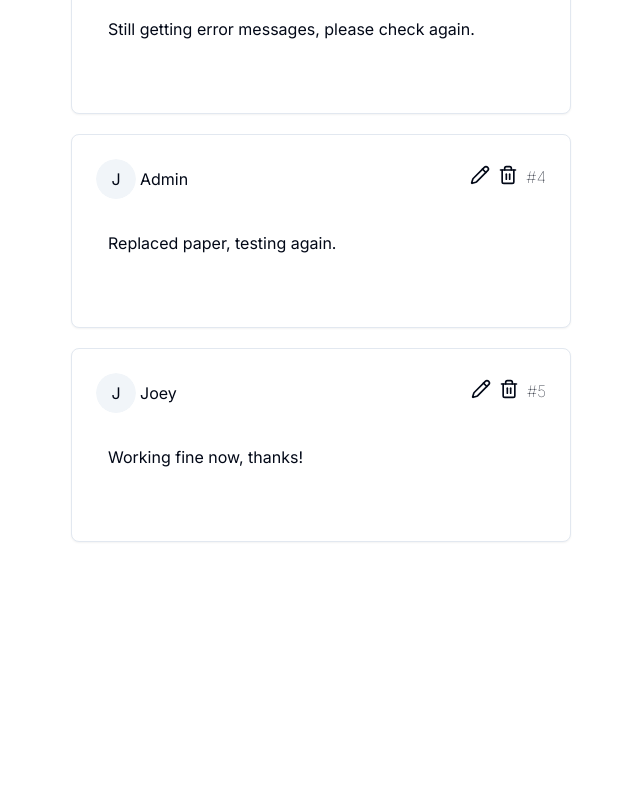
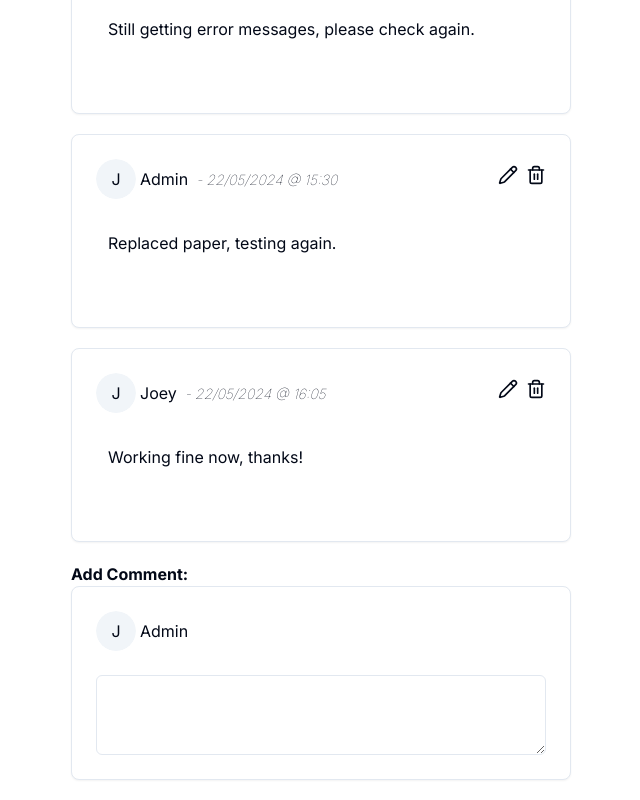
Before and after one commit to Akis-Hajittofi/ticket-management-system, a Next.js app: page /tickets/1 in a window 1280 px wide. Shown: the part 980-1780 px from the top of the page, without its empty margins (161-801 px from the left). Before the commit the page ends 1542 px from the top, so only its background shows below. Built offline with nearby package versions, Linux system fonts and the light colour scheme.

Commit message:
Compose comment + Date & time for comments + ticket creation time.

```diff
--- a/app/ticket-provider.js
+++ b/app/ticket-provider.js
@@ -9,6 +9,7 @@ const tickets = [
     description:
       "Every time I try and print, I get error messages saying that printer is jammed.",
     date: "20/05/2024",
+    time: "09:15",
     status: "Open",
     priority: "Medium",
     resolutionDate: "",
@@ -18,30 +19,35 @@ const tickets = [
         id: 1,
         author: "Admin",
         date: "20/05/2024",
+        time: "10:00",
         text: "Issue noted, will check the printer soon.",
       },
       {
         id: 2,
         author: "Admin",
         date: "21/05/2024",
+        time: "11:20",
         text: "Paper jam cleared, testing the printer now.",
       },
       {
         id: 3,
         author: "Joey",
         date: "21/05/2024",
+        time: "13:45",
         text: "Still getting error messages, please check again.",
       },
       {
         id: 4,
         author: "Admin",
         date: "22/05/2024",
+        time: "15:30",
         text: "Replaced paper, testing again.",
       },
       {
         id: 5,
         author: "Joey",
         date: "22/05/2024",
+        time: "16:05",
         text: "Working fine now, thanks!",
       },
     ],
@@ -53,6 +59,7 @@ const tickets = [
     description:
       "I am unable to access my email account. It keeps asking for a password reset.",
     date: "18/05/2024",
+    time: "08:50",
     status: "In Progress",
     priority: "High",
     resolutionDate: "",
@@ -62,30 +69,35 @@ const tickets = [
         id: 6,
         author: "Monica",
         date: "18/05/2024",
+        time: "09:10",
         text: "Investigating the password reset issue.",
       },
       {
         id: 7,
         author: "Rachel",
         date: "18/05/2024",
+        time: "09:30",
         text: "This is urgent, I need access ASAP.",
       },
       {
         id: 8,
         author: "Monica",
         date: "19/05/2024",
+        time: "10:25",
         text: "Requested password reset from IT admin.",
       },
       {
         id: 9,
         author: "Admin",
         date: "19/05/2024",
+        time: "11:50",
         text: "Reset done, please try logging in now.",
       },
       {
         id: 10,
         author: "Rachel",
         date: "19/05/2024",
+        time: "12:10",
         text: "Access restored, thank you!",
       },
     ],
@@ -97,6 +109,7 @@ const tickets = [
     description:
       "My computer has been running extremely slow for the past week.",
     date: "15/05/2024",
+    time: "14:05",
     status: "Open",
     priority: "Low",
     resolutionDate: "",
@@ -106,30 +119,35 @@ const tickets = [
         id: 11,
         author: "Ross",
         date: "16/05/2024",
+        time: "10:15",
         text: "Scheduled a check-up for the computer.",
       },
       {
         id: 12,
         author: "Chandler",
         date: "16/05/2024",
+        time: "11:20",
         text: "It's getting worse, need a fix soon.",
       },
       {
         id: 13,
         author: "Ross",
         date: "17/05/2024",
+        time: "12:30",
         text: "Running diagnostic tests.",
       },
       {
         id: 14,
         author: "Ross",
         date: "18/05/2024",
+        time: "14:50",
         text: "Found some malware, starting cleanup.",
       },
       {
         id: 15,
         author: "Chandler",
         date: "18/05/2024",
+        time: "16:00",
         text: "Thanks, it's running better now.",
       },
     ],
@@ -141,39 +159,46 @@ const tickets = [
     description:
       "I need the latest version of Photoshop installed on my workstation.",
     date: "17/05/2024",
+    time: "09:00",
     status: "Resolved",
     priority: "Medium",
     resolutionDate: "19/05/2024",
+    resolutionTime: "12:00",
     assignedAgent: "Chandler",
     comments: [
       {
         id: 16,
         author: "Chandler",
         date: "17/05/2024",
+        time: "10:15",
         text: "Started Photoshop installation.",
       },
       {
         id: 17,
         author: "Monica",
         date: "18/05/2024",
+        time: "11:30",
         text: "Any update on the installation?",
       },
       {
         id: 18,
         author: "Chandler",
         date: "18/05/2024",
+        time: "13:45",
         text: "Almost done, will notify you shortly.",
       },
       {
         id: 19,
         author: "Chandler",
         date: "19/05/2024",
+        time: "14:50",
         text: "Installation completed successfully.",
       },
       {
         id: 20,
         author: "Monica",
         date: "19/05/2024",
+        time: "16:00",
         text: "Great, it's working perfectly now.",
       },
     ],
@@ -184,6 +209,7 @@ const tickets = [
     title: "Unable to connect to VPN",
     description: "I can't connect to the VPN when working from home.",
     date: "19/05/2024",
+    time: "08:45",
     status: "Open",
     priority: "High",
     resolutionDate: "",
@@ -193,30 +219,35 @@ const tickets = [
         id: 21,
         author: "Joey",
         date: "19/05/2024",
+        time: "09:15",
         text: "Checking VPN settings and configuration.",
       },
       {
         id: 22,
         author: "Phoebe",
         date: "19/05/2024",
+        time: "10:20",
         text: "This is urgent, I have a meeting soon.",
       },
       {
         id: 23,
         author: "Joey",
         date: "20/05/2024",
+        time: "11:25",
         text: "Restarted VPN server, please try connecting again.",
       },
       {
         id: 24,
         author: "Phoebe",
         date: "20/05/2024",
+        time: "13:35",
         text: "Still can't connect, need further assistance.",
       },
       {
         id: 25,
         author: "Admin",
         date: "20/05/2024",
+        time: "15:45",
         text: "Checking network settings from our end.",
       },
     ],
@@ -227,24 +258,34 @@ const tickets = [
     title: "Forgotten password",
     description: "I forgot the password to my computer. Need a reset.",
     date: "20/05/2024",
+    time: "09:30",
     status: "Resolved",
     priority: "Low",
     resolutionDate: "20/05/2024",
+    resolutionTime: "10:45",
     assignedAgent: "Phoebe",
     comments: [
       {
         id: 26,
         author: "Phoebe",
         date: "20/05/2024",
+        time: "09:45",
         text: "Password reset completed.",
       },
       {
         id: 27,
         author: "Ross",
         date: "20/05/2024",
+        time: "10:00",
         text: "Thanks, I can log in now.",
       },
-      { id: 28, author: "Phoebe", date: "20/05/2024", text: "You're welcome!" },
+      {
+        id: 28,
+        author: "Phoebe",
+        date: "20/05/2024",
+        time: "10:15",
+        text: "You're welcome!",
+      },
     ],
   },
   {
@@ -254,6 +295,7 @@ const tickets = [
     description:
       "The coffee machine in the break room is not working. Displays an error code.",
     date: "18/05/2024",
+    time: "07:50",
     status: "Open",
     priority: "Medium",
     resolutionDate: "",
@@ -263,30 +305,35 @@ const tickets = [
         id: 29,
         author: "Rachel",
         date: "18/05/2024",
+        time: "08:10",
         text: "Noted the error code, looking up the manual.",
       },
       {
         id: 30,
         author: "Gunther",
         date: "18/05/2024",
+        time: "09:45",
         text: "This is urgent, the team needs coffee!",
       },
       {
         id: 31,
         author: "Rachel",
         date: "19/05/2024",
+        time: "11:20",
         text: "Contacted the service company for repair.",
       },
       {
         id: 32,
         author: "Service Tech",
         date: "19/05/2024",
+        time: "14:05",
         text: "Scheduled repair for tomorrow.",
       },
       {
         id: 33,
         author: "Rachel",
         date: "20/05/2024",
+        time: "10:35",
         text: "Repair completed, coffee machine is working.",
       },
     ],
@@ -298,6 +345,7 @@ const tickets = [
     description:
       "There's a lot of static on the office phone line. Hard to hear clients.",
     date: "16/05/2024",
+    time: "08:00",
     status: "In Progress",
     priority: "High",
     resolutionDate: "",
@@ -307,30 +355,35 @@ const tickets = [
         id: 34,
         author: "Chandler",
         date: "16/05/2024",
+        time: "09:20",
         text: "Investigating the phone line issue.",
       },
       {
         id: 35,
         author: "Janice",
         date: "16/05/2024",
+        time: "10:35",
         text: "Please fix this ASAP, it's affecting my work.",
       },
       {
         id: 36,
         author: "Chandler",
         date: "17/05/2024",
+        time: "11:15",
         text: "Contacted phone service provider for support.",
       },
       {
         id: 37,
         author: "Service Provider",
         date: "17/05/2024",
+        time: "13:50",
         text: "Technician scheduled to visit tomorrow.",
       },
       {
         id: 38,
         author: "Chandler",
         date: "18/05/2024",
+        time: "14:40",
         text: "Technician fixed the line, should be clear now.",
       },
     ],
@@ -342,33 +395,39 @@ const tickets = [
     description:
       "The bulb in the conference room projector needs to be replaced.",
     date: "15/05/2024",
+    time: "09:30",
     status: "Resolved",
     priority: "Low",
     resolutionDate: "16/05/2024",
+    resolutionTime: "14:00",
     assignedAgent: "Monica",
     comments: [
       {
         id: 39,
         author: "Monica",
         date: "15/05/2024",
+        time: "10:20",
         text: "Ordered new projector bulb.",
       },
       {
         id: 40,
         author: "Mike",
         date: "15/05/2024",
+        time: "12:30",
         text: "Thanks, we need it for tomorrow's meeting.",
       },
       {
         id: 41,
         author: "Monica",
         date: "16/05/2024",
+        time: "11:00",
         text: "Replaced projector bulb, tested successfully.",
       },
       {
         id: 42,
         author: "Mike",
         date: "16/05/2024",
+        time: "15:15",
         text: "Great, it's working perfectly.",
       },
     ],
@@ -379,6 +438,7 @@ const tickets = [
     title: "Access to shared drive",
     description: "I need access to the shared drive for the marketing team.",
     date: "19/05/2024",
+    time: "11:30",
     status: "Open",
     priority: "Medium",
     resolutionDate: "",
@@ -388,24 +448,28 @@ const tickets = [
         id: 43,
         author: "Ross",
         date: "19/05/2024",
+        time: "12:15",
         text: "Requesting access permissions from IT.",
       },
       {
         id: 44,
         author: "Emily",
         date: "19/05/2024",
+        time: "13:20",
         text: "Need this access to complete my tasks.",
       },
       {
         id: 45,
         author: "Admin",
         date: "20/05/2024",
+        time: "10:05",
         text: "Permissions granted, access should be available now.",
       },
       {
         id: 46,
         author: "Emily",
         date: "20/05/2024",
+        time: "11:30",
         text: "Confirmed, I have access now. Thank you!",
       },
     ],
--- a/app/tickets/Comment.jsx
+++ b/app/tickets/Comment.jsx
@@ -5,6 +5,7 @@ import { Textarea } from "@/components/ui/textarea";
 import { Pencil, Trash2 } from "lucide-react";
 import React, { useContext, useState } from "react";
 import { TicketContext } from "../ticket-provider";
+import { currentDate, currentTime } from "@/lib/utils";
 
 function Comment({ comment, ticket }) {
   const [ticketsState, setTicketsState] = useContext(TicketContext);
@@ -32,9 +33,14 @@ function Comment({ comment, ticket }) {
   return (
     <Card className="w-[500px]">
       <CardHeader className="flex flex-row justify-between">
-        <div className="flex flex-row items-center space-x-1">
+        <div className="flex flex-row items-baseline space-x-1">
           <Avatar />
-          <span>{comment.author}</span>
+          <div className="flex flex-row items-baseline">
+            <span>{comment.author}</span>
+            <span className="pl-2 font-thin text-sm italic">
+              - {comment.date} @ {comment.time}
+            </span>
+          </div>
         </div>
 
         <div className="flex flex-row space-x-2">
@@ -48,7 +54,6 @@ function Comment({ comment, ticket }) {
             size={20}
             onClick={() => handleDelete(comment.id)}
           />
-          <span className="font-thin">#{comment.id}</span>
         </div>
       </CardHeader>
       <CardContent>
--- /dev/null
+++ b/app/tickets/ComposeComment.jsx
@@ -0,0 +1,82 @@
+import Avatar from "@/components/Avatar";
+import { Button } from "@/components/ui/button";
+import { Card, CardContent, CardHeader } from "@/components/ui/card";
+import { Textarea } from "@/components/ui/textarea";
+import { currentDate, currentDateTime, currentTime } from "@/lib/utils";
+import React, { useContext, useState } from "react";
+import { TicketContext } from "../ticket-provider";
+
+function ComposeComment({ ticket }) {
+  const [ticketsState, setTicketsState] = useContext(TicketContext);
+  const [text, setText] = useState("");
+  const [isEditing, setIsEditing] = useState(false);
+
+  const handleSubmit = (e) => {
+    e.preventDefault();
+    ticket.comments.push({
+      id: Math.floor(Math.random() * (1999 - 100 + 1)) + 100,
+      author: "Admin",
+      date: currentDate(),
+      time: currentTime(),
+      text: text,
+    });
+
+    setIsEditing(false);
+    setTicketsState([...ticketsState]);
+  };
+
+  const cancelEdit = (e) => {
+    e.preventDefault();
+    setIsEditing(false);
+    setText("");
+  };
+
+  return (
+    <div className="mt-5">
+      <span className="font-bold pb-5">Add Comment:</span>
+      <Card className="w-[500px]">
+        <CardHeader className="flex flex-row justify-between">
+          <div className="flex flex-row items-center space-x-1">
+            <Avatar />
+            {/* Placeholder until I implement login */}
+            <span>Admin</span>
+          </div>
+        </CardHeader>
+        <CardContent>
+          <form>
+            <div className="grid w-full items-center gap-4">
+              <div className="flex flex-col space-y-1.5">
+                <Textarea
+                  className="text-base"
+                  value={text}
+                  onChange={(e) => {
+                    setText(e.target.value);
+                    setIsEditing(true);
+                  }}
+                />
+                <div
+                  className={`flex flex-row justify-end space-x-2 ${
+                    !isEditing ? "hidden" : ""
+                  }`}
+                >
+                  <Button
+                    className="h-fit"
+                    variant="outline"
+                    onClick={(e) => cancelEdit(e)}
+                  >
+                    Cancel
+                  </Button>{" "}
+                  <Button onClick={(e) => handleSubmit(e)} className="h-fit ">
+                    Save
+                  </Button>
+                </div>
+              </div>
+            </div>
+          </form>
+        </CardContent>
+      </Card>
+    </div>
+  );
+}
+
+export default ComposeComment;
--- a/app/tickets/[id]/page.js
+++ b/app/tickets/[id]/page.js
@@ -23,6 +23,7 @@ import {
 import { Pencil } from "lucide-react";
 import Avatar from "@/components/Avatar";
 import Comment from "../Comment";
+import ComposeComment from "../ComposeComment";
 
 function Page({ params }) {
   const [ticketsState, setTicketsState] = useContext(TicketContext);
@@ -60,7 +61,6 @@ function Page({ params }) {
     ticket.assignedAgent = "Admin"; // Placeholder until login is implemented
     setTicketsState([...ticketsState]);
   };
-
 
   return (
     <div className="flex flex-row justify-center">
@@ -138,6 +138,7 @@ function Page({ params }) {
                 <Comment comment={comment} ticket={ticket} key={comment.id} />
               ))}
             </div>
+            <ComposeComment ticket={ticket} />
           </div>
 
           {/* RIGHT SIDE */}
@@ -196,6 +197,14 @@ function Page({ params }) {
               </CardContent>
               <CardContent>
                 <div className="flex flex-col space-y-2 p-2">
+                  <Label>Created On</Label>
+                  <span className="font-bold">
+                    {ticket.date} @ {ticket.time}
+                  </span>
+                </div>
+              </CardContent>
+              <CardContent>
+                <div className="flex flex-col space-y-2 p-2">
                   <Label>Resolved On</Label>
                   {ticket.resolutionDate ? (
                     <span className="font-bold">{ticket.resolutionDate}</span>
--- a/lib/utils.js
+++ b/lib/utils.js
@@ -4,8 +4,6 @@ import { twMerge } from "tailwind-merge"
 export function cn(...inputs) {
   return twMerge(clsx(inputs))
 }
-
-import React from "react";
 
 export const currentDate = () => {
   const date = new Date();
@@ -16,3 +14,11 @@ export const currentDate = () => {
 
   return `${day}/${month}/${year}`;
 };
+
+export const currentTime = () => {
+  const date = new Date();
+  const hours = String(date.getHours()).padStart(2, "0");
+  const minutes = String(date.getMinutes()).padStart(2, "0");
+
+  return `${hours}:${minutes}`;
+};
```
